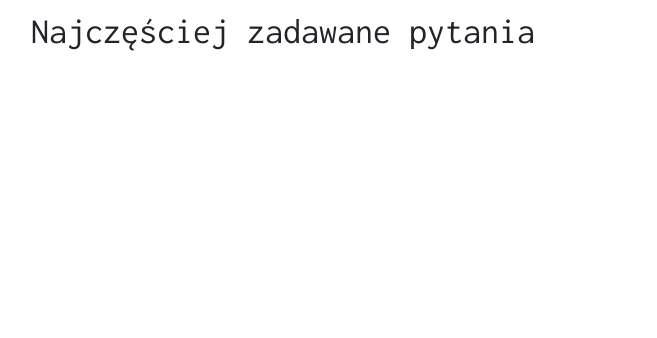
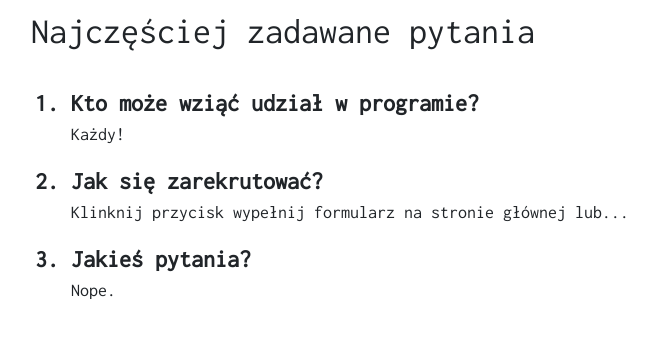
Before and after one commit to apieszka/webapp, a Flask app: page /faq in a window 1280 px wide. Shown: the part 53-391 px from the top of the page, without its empty margins (54-711 px from the left). Run offline with Flask 2, Linux system fonts and the light colour scheme; data comes from the database, SQL or seed files in the repository; some libraries are stand-ins or nearby versions.

Commit message:
bug edition - faq

```diff
--- a/unit5.1/unit5.1/static/css/style.css
+++ b/unit5.1/unit5.1/static/css/style.css
@@ -26,11 +26,11 @@ h1 {
     transition: transform .3s;
 }
 
-.cd-faq__item,
+/* .cd-faq__item,
 span {
     font-weight: bold;
     font-size: larger;
-}
+} */
 
 .cd-faq__items--slide-in {
     transform: translateX(0);
--- a/unit5.1/unit5.1/templates/faq.html
+++ b/unit5.1/unit5.1/templates/faq.html
@@ -1,45 +1,20 @@
-<!-- extend base layout -->
 {% extends "base.html" %} {% block content %}
 <meta name="viewport" content="width=device-width, initial-scale=1">
 <div class="page-header">
     <h1>Najczęściej zadawane pytania</h1>
 </div>
-<br>
+</br>
 
-<section class="cd-faq js-cd-faq container max-width-md margin-top-lg margin-bottom-lg">
+<section>
+    <ol>
+        <li style="font-weight: bold; font-size: x-large">Kto może wziąć udział w programie?</li>
+        <p style="font-weight: normal; font-size: large">Każdy!</p>
 
-    <div class="cd-faq__items">
-        <ol id="recruitment" class="cd-faq__group">
+        <li style="font-weight: bold; font-size: x-large">Jak się zarekrutować?</li>
+        <p style="font-weight: normal; font-size: large">Klinknij przycisk wypełnij formularz na stronie głównej lub...</p>
 
-            <li class="cd-faq__item" style="font-weight: bold; font-size: larger">
-                <a class="cd-faq__trigger" href="#0"><span style="font-weight: bold; font-size: larger">Kto może wziąć udział w programie?</span></a>
-                <div class="cd-faq__content">
-                    <div class="text-component">
-                        <p style="font-weight: normal; font-size: large">Każdy!</p>
-                    </div>
-                </div>
-            </li>
-
-            <li class="cd-faq__item" style="font-weight: bold; font-size: larger">
-                <a class="cd-faq__trigger" href="#1"><span style="font-weight: bold; font-size: larger">Jak się zarekrutować?</span></a></br>
-                <div class="cd-faq__content">
-                    <div class="text-component">
-                        <p style="font-weight: normal; font-size: large">Klinknij przycisk wypełnij formularz na stronie głównej lub...</p>
-                    </div>
-                </div>
-            </li>
-
-            <li class="cd-faq__item" style="font-weight: bold; font-size: larger">
-                <a class="cd-faq__trigger" href="#2"><span style="font-weight: bold; font-size: larger">Jakieś pytania?</span></a></br>
-                <div class="cd-faq__content">
-                    <div class="text-component">
-                        <p style="font-weight: normal; font-size: large">Nope.</p>
-                    </div>
-                </div>
-            </li>
-
-        </ol>
-    </div>
+        <li style="font-weight: bold; font-size: x-large">Jakieś pytania?</li>
+        <p style="font-weight: normal; font-size: large">Nope.</p>
+    </ol>
 </section>
-<!-- cd-faq -->
 {% endblock content %}
--- a/unit5.1/unit5.1/unit5_webapp.py
+++ b/unit5.1/unit5.1/unit5_webapp.py
@@ -53,7 +53,7 @@ def show_raw():
 
 @app.route("/faq")
 def show_faq():
-    fd = db.session.query(Formdata).all()
+    # fd = db.session.query(Formdata).all()
     return render_template('faq.html')
 
 @app.route("/result")
```
